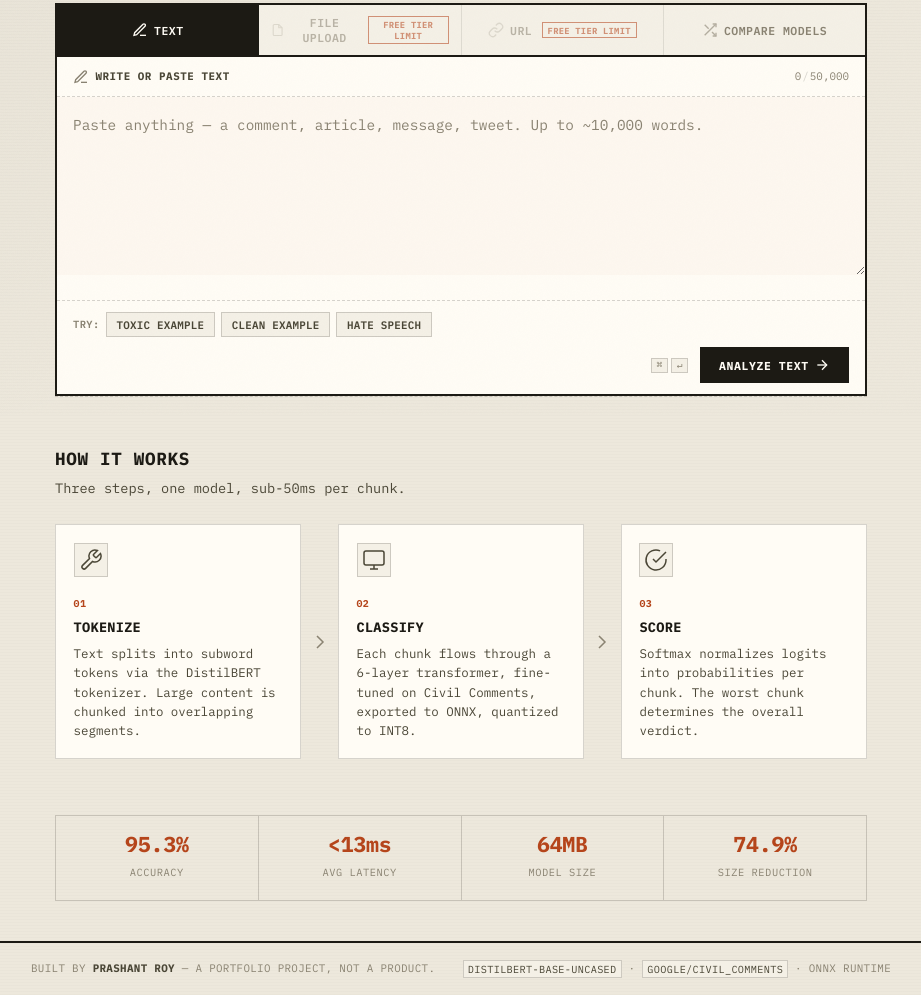
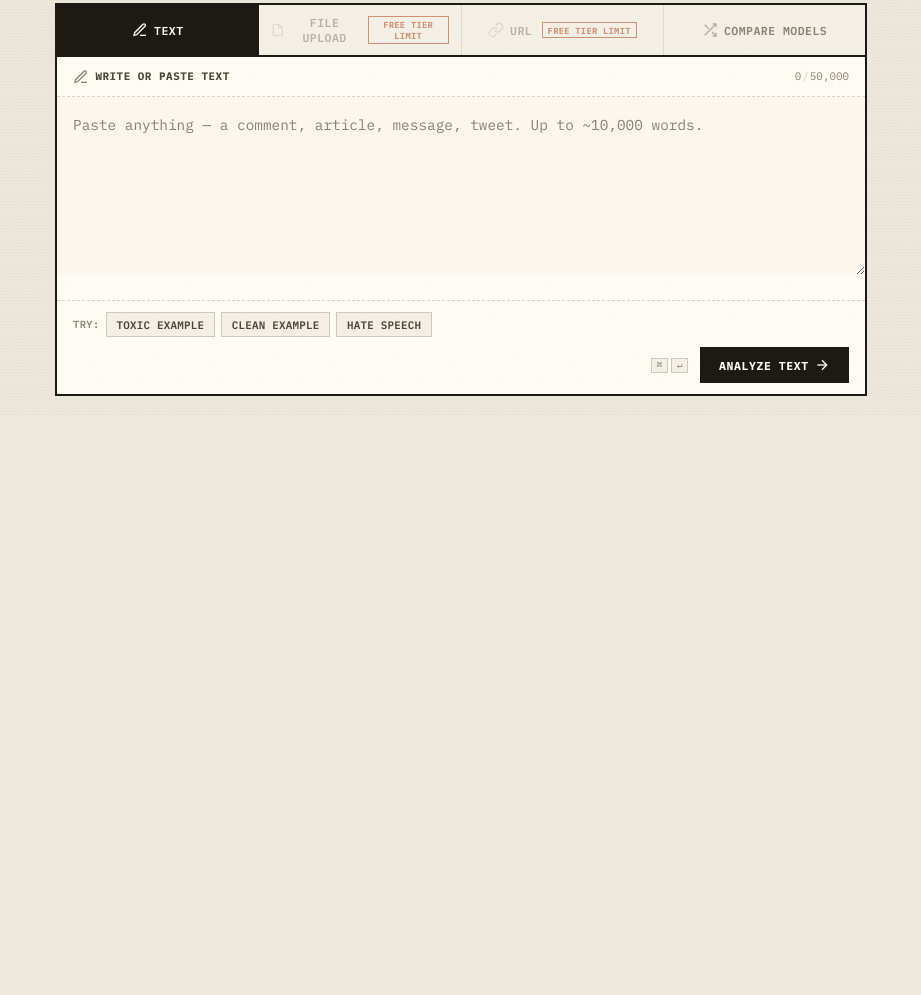
Before and after one commit to royprashant3102-pixel/Real-time-content-moderation, a plain HTML site: page frontend/index.html in a window 1280 px wide. Shown: the part 385-1380 px from the top of the page, without its empty margins (179-1100 px from the left). After the commit the page ends 800 px from the top, so only its background shows below. Drawn offline with Linux system fonts and the light colour scheme; files that its build step writes are made by us from their sources; no server answers; files whose address does not match are found by name.

Commit message:
style: remove how-it-works, stats bar, and footer sections for a leaner UI

```diff
--- a/frontend/index.html
+++ b/frontend/index.html
@@ -460,66 +460,7 @@
             </div>
         </section>
 
-        <section class="pipeline">
-            <div class="pipeline-header">
-                <h2>How it works</h2>
-                <p class="pipeline-sub">Three steps, one model, sub-50ms per chunk.</p>
-            </div>
-            <div class="pipeline-steps">
-                <div class="step-card">
-                    <div class="step-icon-wrap">
-                        <svg width="24" height="24" viewBox="0 0 24 24" fill="none" stroke="currentColor" stroke-width="1.5"><path d="M14.7 6.3a1 1 0 0 0 0 1.4l1.6 1.6a1 1 0 0 0 1.4 0l3.77-3.77a6 6 0 0 1-7.94 7.94l-6.91 6.91a2.12 2.12 0 0 1-3-3l6.91-6.91a6 6 0 0 1 7.94-7.94l-3.76 3.76z"/></svg>
-                    </div>
-                    <div class="step-content">
-                        <span class="step-num">01</span>
-                        <h3>Tokenize</h3>
-                        <p>Text splits into subword tokens via the DistilBERT tokenizer. Large content is chunked into overlapping segments.</p>
-                    </div>
-                </div>
-                <div class="step-connector"><svg width="24" height="24" viewBox="0 0 24 24" fill="none" stroke="currentColor" stroke-width="1.5"><polyline points="9 18 15 12 9 6"/></svg></div>
-                <div class="step-card">
-                    <div class="step-icon-wrap">
-                        <svg width="24" height="24" viewBox="0 0 24 24" fill="none" stroke="currentColor" stroke-width="1.5"><rect x="2" y="3" width="20" height="14" rx="2" ry="2"/><line x1="8" y1="21" x2="16" y2="21"/><line x1="12" y1="17" x2="12" y2="21"/></svg>
-                    </div>
-                    <div class="step-content">
-                        <span class="step-num">02</span>
-                        <h3>Classify</h3>
-                        <p>Each chunk flows through a 6-layer transformer, fine-tuned on Civil Comments, exported to ONNX, quantized to INT8.</p>
-                    </div>
-                </div>
-                <div class="step-connector"><svg width="24" height="24" viewBox="0 0 24 24" fill="none" stroke="currentColor" stroke-width="1.5"><polyline points="9 18 15 12 9 6"/></svg></div>
-                <div class="step-card">
-                    <div class="step-icon-wrap">
-                        <svg width="24" height="24" viewBox="0 0 24 24" fill="none" stroke="currentColor" stroke-width="1.5"><path d="M22 11.08V12a10 10 0 1 1-5.93-9.14"/><polyline points="22 4 12 14.01 9 11.01"/></svg>
-                    </div>
-                    <div class="step-content">
-                        <span class="step-num">03</span>
-                        <h3>Score</h3>
-                        <p>Softmax normalizes logits into probabilities per chunk. The worst chunk determines the overall verdict.</p>
-                    </div>
-                </div>
-            </div>
-        </section>
-
-        <section class="stats">
-            <div class="stat"><span class="stat-value">95.3%</span><span class="stat-label">Accuracy</span></div>
-            <div class="stat-divider"></div>
-            <div class="stat"><span class="stat-value">&lt;13ms</span><span class="stat-label">Avg latency</span></div>
-            <div class="stat-divider"></div>
-            <div class="stat"><span class="stat-value">64MB</span><span class="stat-label">Model size</span></div>
-            <div class="stat-divider"></div>
-            <div class="stat"><span class="stat-value">74.9%</span><span class="stat-label">Size reduction</span></div>
-        </section>
     </main>
-
-    <footer class="footer">
-        <div class="footer-inner">
-            <p class="footer-left">Built by <strong>Prashant Roy</strong> — a portfolio project, not a product.</p>
-            <p class="footer-right">
-                <code>distilbert-base-uncased</code> · <code>google/civil_comments</code> · ONNX Runtime
-            </p>
-        </div>
-    </footer>
 
     <script src="/static/script.js"></script>
 </body>
```
